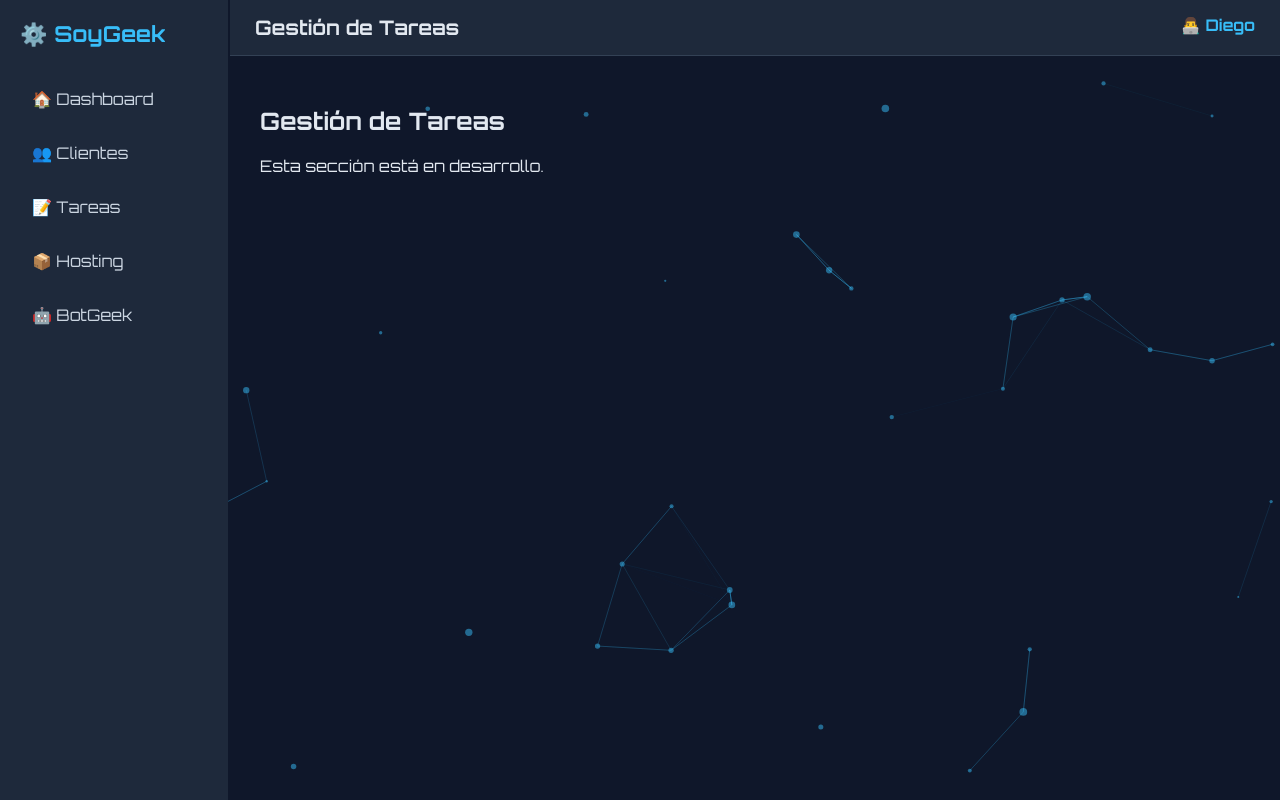
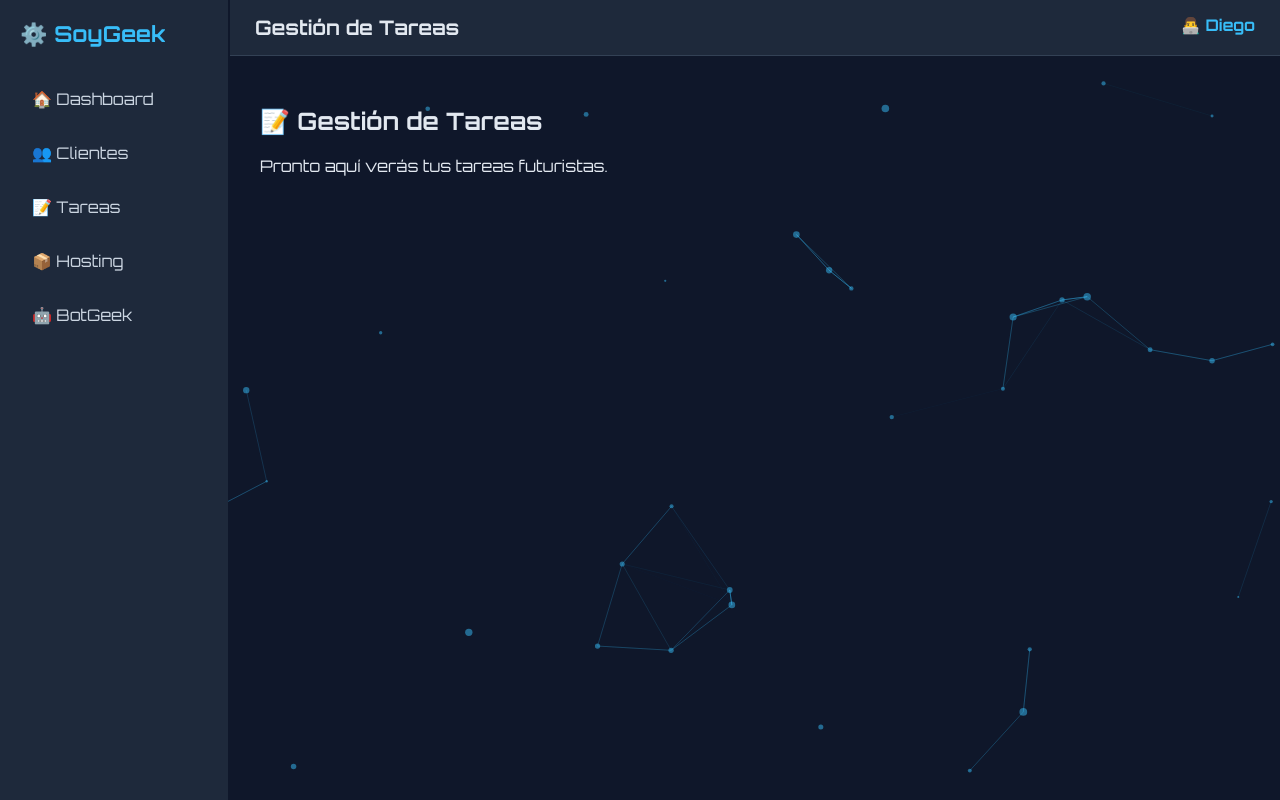
Before and after one commit to D13GOLF/soygeek-panel, a Flask app: page /tareas in a window 1280 px wide. Run offline with Flask 3, Linux system fonts and the light colour scheme; some libraries are stand-ins or nearby versions.

Commit message:
Update tareas.html

```diff
--- a/templates/tareas.html
+++ b/templates/tareas.html
@@ -1,5 +1,5 @@
 {% extends "layout.html" %}
 {% block content %}
-<h2>{{ title }}</h2>
-<p>Esta sección está en desarrollo.</p>
+<h2>📝 Gestión de Tareas</h2>
+<p>Pronto aquí verás tus tareas futuristas.</p>
 {% endblock %}
```
